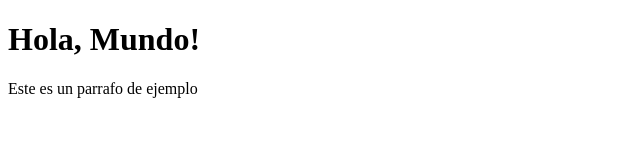
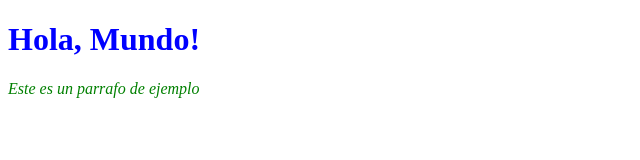
Before and after one commit to ByronDZH/a-segundo_html, a plain HTML site: page index.html in a window 1280 px wide. Shown: the whole page, without its empty margins (0-640 px from the left). Drawn offline with Linux system fonts and the light colour scheme.

Commit message:
Actualizacion de projecto aplicando estilos con css al h1 y a p

```diff
--- a/index.html
+++ b/index.html
@@ -3,10 +3,20 @@
 <head>
     <meta charset="UTF-8">
     <meta name="viewport" content="width=device-width, initial-scale=1.0">
+    <style>
+        h1 {
+            color: blue;
+            font-size: 32px;
+        }
+        .texto-verde {
+            color: green;
+            font-style: italic;
+        }
+    </style>
     <title>Segundo HTML</title>
 </head>
 <body>
     <h1>Hola, Mundo!</h1>
-    <p>Este es un parrafo de ejemplo</p>
+    <p class="texto-verde">Este es un parrafo de ejemplo</p>
 </body>
 </html>
```
